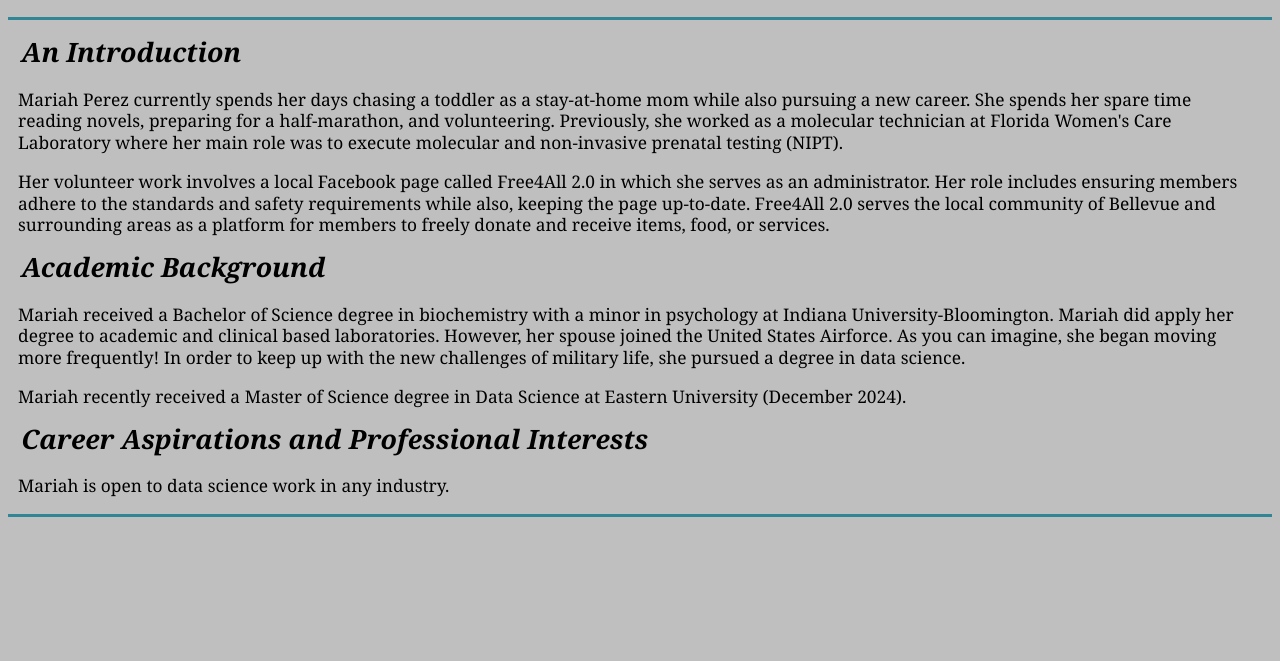
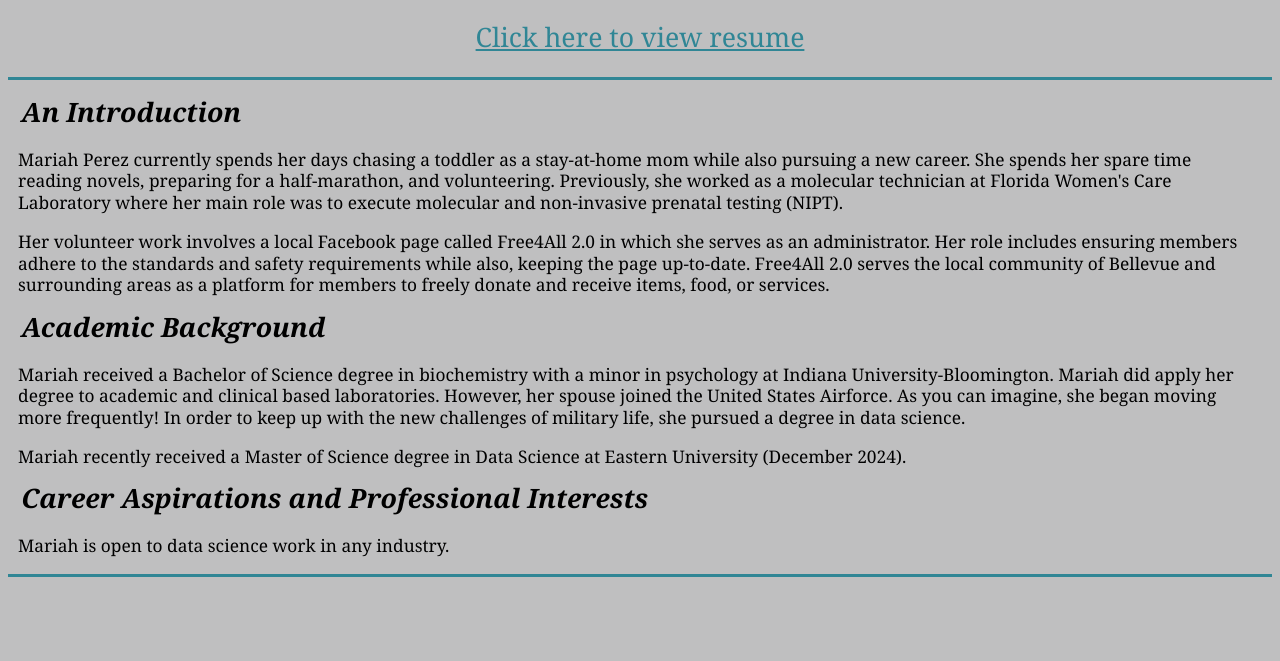
Before and after one commit to mariah-perez/Resume, a plain HTML site: page resume_about.html in a window 1280 px wide. Shown: the part 139-800 px from the top of the page. Drawn offline with Linux system fonts and the light colour scheme.

Commit message:
Update resume_about.html

```diff
--- a/resume_about.html
+++ b/resume_about.html
@@ -15,7 +15,14 @@
     line-height: 1;
     page-break-after: avoid;
     text-align: center;'>Mariah Perez</h1>
-
+  <p style="padding-top: 5pt;
+    color: #000000;
+    font-size: 20pt;
+    padding-bottom: 0pt;
+    font-family: 'Cambria';
+    line-height: 1;
+    page-break-after: avoid;
+    text-align: center;"><a style='color: #308695;' href="Mariah.Perez_Resume_Jan2025.pdf">Click here to view resume</a>
   <hr style='display: block;
 height: 1px;
 border: 0;
```
